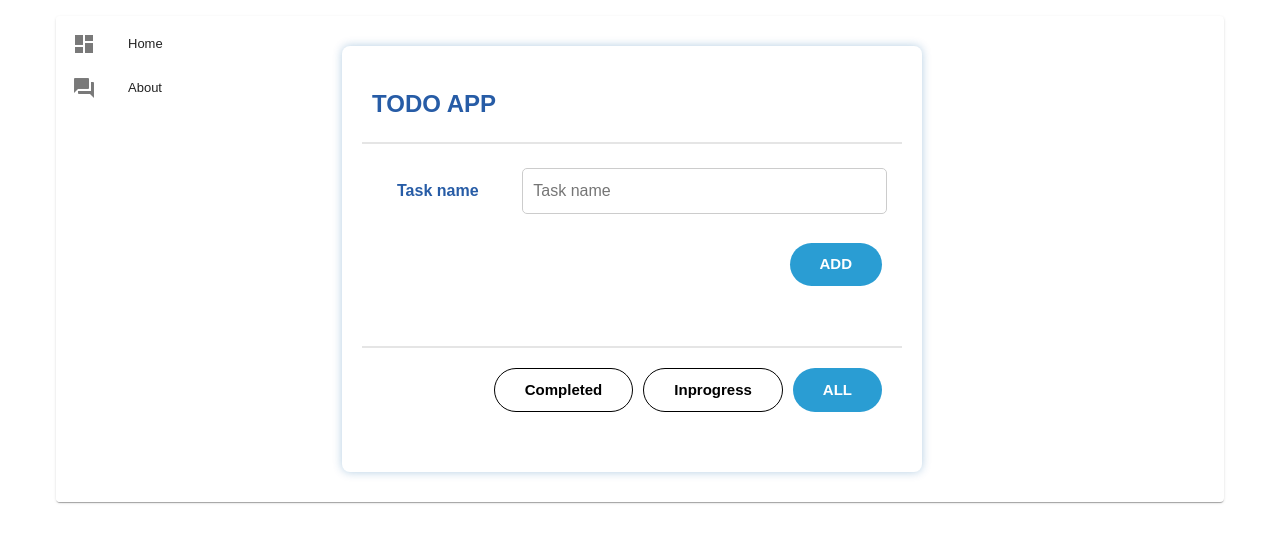
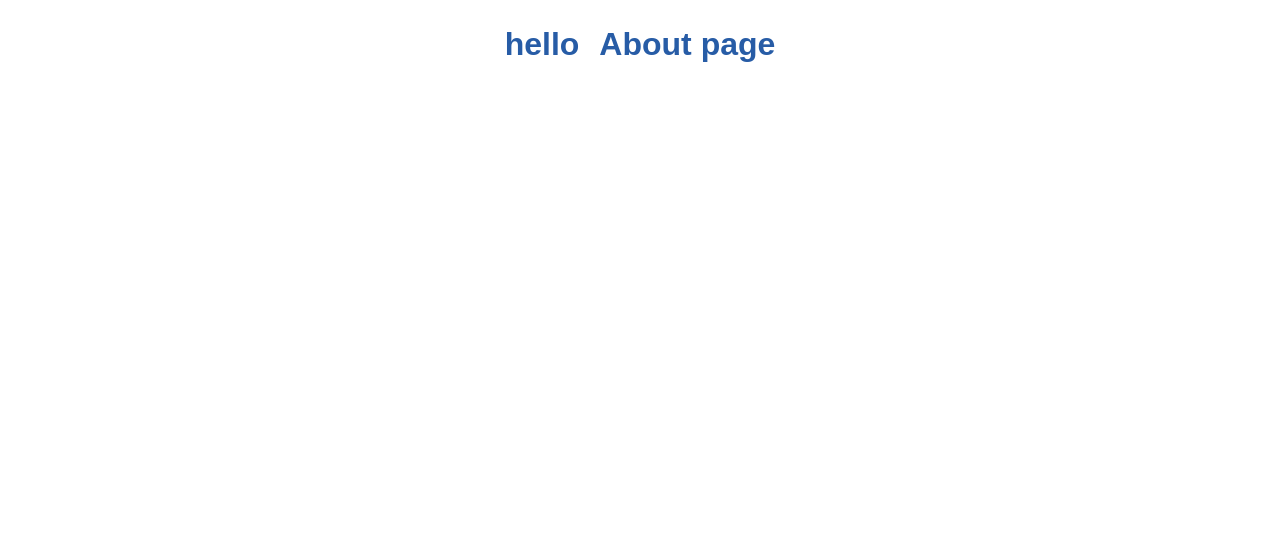
Before and after one commit to huynhngocphuc/todolist-vuejs, a Vue app: page /about in a window 1280 px wide. Shown: the top 542 px of the page. Built offline with nearby package versions, Linux system fonts and the light colour scheme.

Commit message:
[phuchuynh] addrouter

```diff
--- a/src/App.vue
+++ b/src/App.vue
@@ -1,8 +1,7 @@
 <template>
-  <!-- <FormInput /> -->
-  <v-app>
-    <LayoutForm/>
-  </v-app>
+
+  <h1>hello</h1>
+    <router-view/>
 
 </template>
 
--- a/src/component/FormVuex/FormInput.vue
+++ b/src/component/FormVuex/FormInput.vue
@@ -15,7 +15,6 @@
     <div class="action">
       <button class="btn-primary" @click="addNewTask">ADD</button>
     </div>
-    <h1>{{ getNameTest }}</h1>
     <div class="line"></div>
      <div class="filter-buttons">
       <button class="btn" :class="conditionFilter ==='Completed' ? 'active':''" @click="filterTask" value="Completed">Completed</button>
@@ -61,9 +60,8 @@ export default {
     };
   },
   computed: {
-    ...mapState("formInput", ["tasks","conditionFilter","tasksFilter"]),
-    ...mapState("formEdit", ["isOpenModal"])
-
+    ...mapState("formInput", ["tasks","conditionFilter","tasksFilter", "test"]),
+    ...mapState("formEdit", ["isOpenModal"]),
   },
   methods: {
     ...mapActions("formInput", [
@@ -85,6 +83,7 @@ export default {
         this.saveLocalStorage();
         this.newTaskInput = "";
       }
+
     },
     deleteTask(idTask) {
       const confirmed = window.confirm(
--- /dev/null
+++ b/src/component/pageRouter/About.vue
@@ -0,0 +1,12 @@
+<template>
+  <h1>About page</h1>
+</template>
+
+  <script>
+export default {
+  name: "AboutPage",
+};
+</script>
+
+  <style>
+</style>
--- /dev/null
+++ b/src/component/pageRouter/Home.vue
@@ -0,0 +1,13 @@
+<template>
+  <h1>Home page</h1>
+</template>
+
+<script>
+export default {
+    name:'HomePage'
+}
+</script>
+
+<style>
+
+</style>
--- a/src/main.js
+++ b/src/main.js
@@ -4,14 +4,15 @@ import App from "./App.vue";
 import "./styles/main.scss";
 
 import "@mdi/font/css/materialdesignicons.css";
+import { createWebHistory, createRouter } from 'vue-router';
 import { createVuetify } from "vuetify";
 import * as components from "vuetify/components";
 import * as directives from "vuetify/directives";
 import "vuetify/dist/vuetify.min.css";
 import "vuetify/styles";
+import About from "./component/pageRouter/About.vue";
+import Home from "./component/pageRouter/Home.vue";
 import store from "./vuex/store";
-import { createMemoryHistory, createRouter } from 'vue-router'
-import FormInput from "./component/FormVuex/FormInput.vue"
 
 const vuetify = createVuetify({
   components,
@@ -19,18 +20,19 @@ const vuetify = createVuetify({
 });
 
 const routes = [
-  { path: '/', component: FormInput}
+  { path: '/', component: Home },
+  { path: '/about', component: About },
 ]
 
 const router = createRouter({
-  history: createMemoryHistory(),
-  routes: routes
+  history: createWebHistory(),
+  routes,
 })
 
 const app = createApp(App);
 
 app.use(store);
 app.use(vuetify);
-app.use(router)
+app.use(router);
 
 app.mount("#app");
--- a/src/vuex/modules/formInput.js
+++ b/src/vuex/modules/formInput.js
@@ -5,7 +5,7 @@ export default {
     tasks: [],
     conditionFilter: "ALL",
     tasksFilter: [],
-    test: 'huynhphuc'
+    test: 1
   }),
   mutations: {
     // mutation methods
@@ -68,7 +68,7 @@ export default {
   },
   getters: {
     // getter methods
-    tasks: (state) => state.tasks,
+    tasks: (state) => state.test + 1,
     selectedTask: (state) => state.selectedTask,
   },
 };
--- a/src/vuex/store.js
+++ b/src/vuex/store.js
@@ -5,5 +5,5 @@ export default createStore({
   modules: {
     formInput,
     formEdit
-  }
+  },
 });
```
